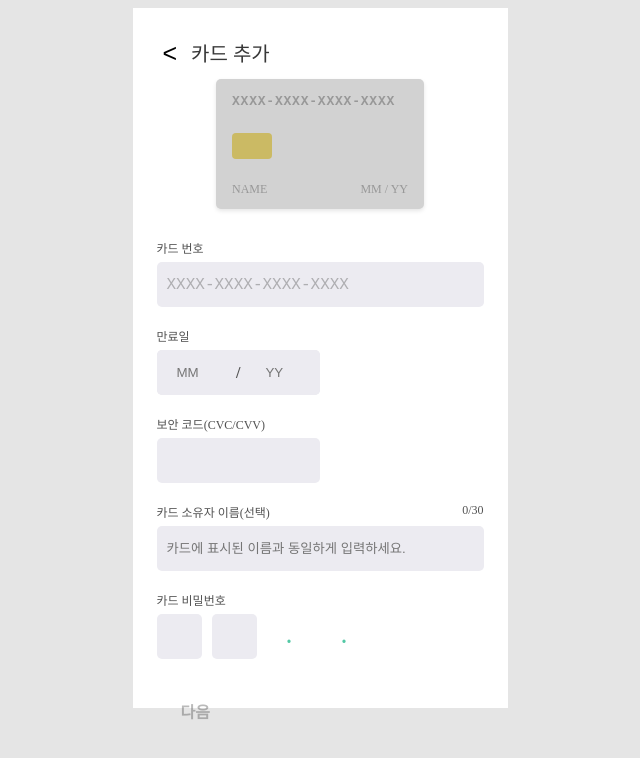
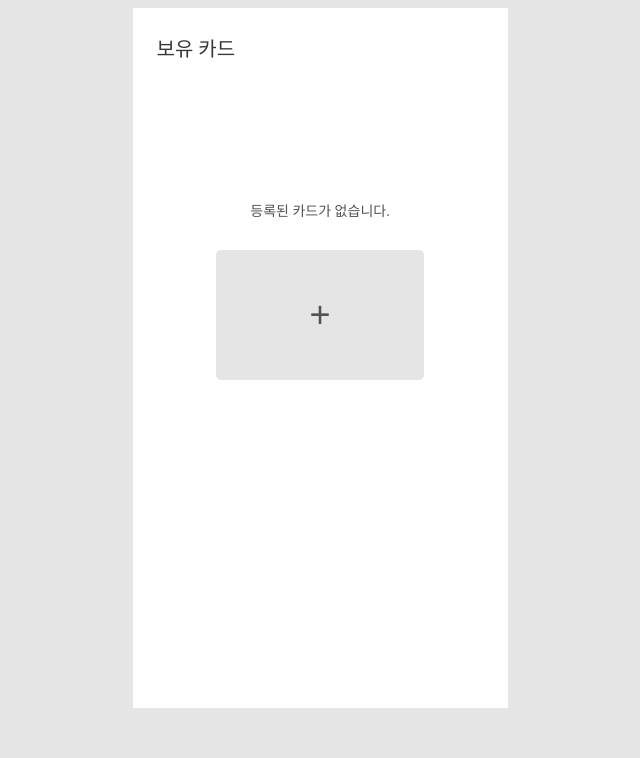
Before and after one commit to ericagong/payments, a React (Vite) app: page / in a window 1280 px wide. Shown: the top 758 px of the page, without its empty margins (320-960 px from the left). Built offline with nearby package versions, Linux system fonts and the light colour scheme.

Commit message:
feat(pages): 카드 목록 페이지 구현 및 라우터 정리
- CardListPage에 빈 상태 메시지와 카드 추가 진입 버튼 구현
- Stepper completed step이 등록 완료 화면 역할을 대체하므로 RegisteredPage 제거
- "/" → CardListPage 변경, /registered 라우트 제거

```diff
--- a/src/pages/CardListPage.tsx
+++ b/src/pages/CardListPage.tsx
@@ -1,8 +1,29 @@
+import { useNavigate } from 'react-router-dom';
+
+import Button from '@/components/primitives/Button';
+
+import './card-list-page.scss';
+
 const CardListPage = () => {
+  const navigate = useNavigate();
+
   return (
-    <header className='app-header'>
-      <div className='title'>카드 목록</div>
-    </header>
+    <>
+      <header className='app-header'>
+        <div className='title'>보유 카드</div>
+      </header>
+      <main className='app-main app-main--centered'>
+        <p className='empty-card-message'>등록된 카드가 없습니다.</p>
+        <Button
+          type='button'
+          className='card-add-button'
+          aria-label='카드 추가'
+          onClick={() => navigate('/register')}
+        >
+          +
+        </Button>
+      </main>
+    </>
   );
 };
 
--- a/src/pages/RegisteredPage.tsx
+++ /dev/null
@@ -1,9 +0,0 @@
-const RegisteredPage = () => {
-  return (
-    <header className='app-header'>
-      <div className='title'>카드 등록 완료</div>
-    </header>
-  );
-};
-
-export default RegisteredPage;
--- /dev/null
+++ b/src/pages/card-list-page.scss
@@ -0,0 +1,18 @@
+.empty-card-message {
+  margin: 0;
+  font-size: 14px;
+  color: #525252;
+}
+
+.card-add-button {
+  display: flex;
+  justify-content: center;
+  align-items: center;
+  width: 208px;
+  height: 130px;
+  font-size: 36px;
+  font-weight: 400;
+  color: #525252;
+  background-color: #e5e5e5;
+  border-radius: 5px;
+}
```
Also changed, not shown: src/router.tsx (+4 -5 lines).
